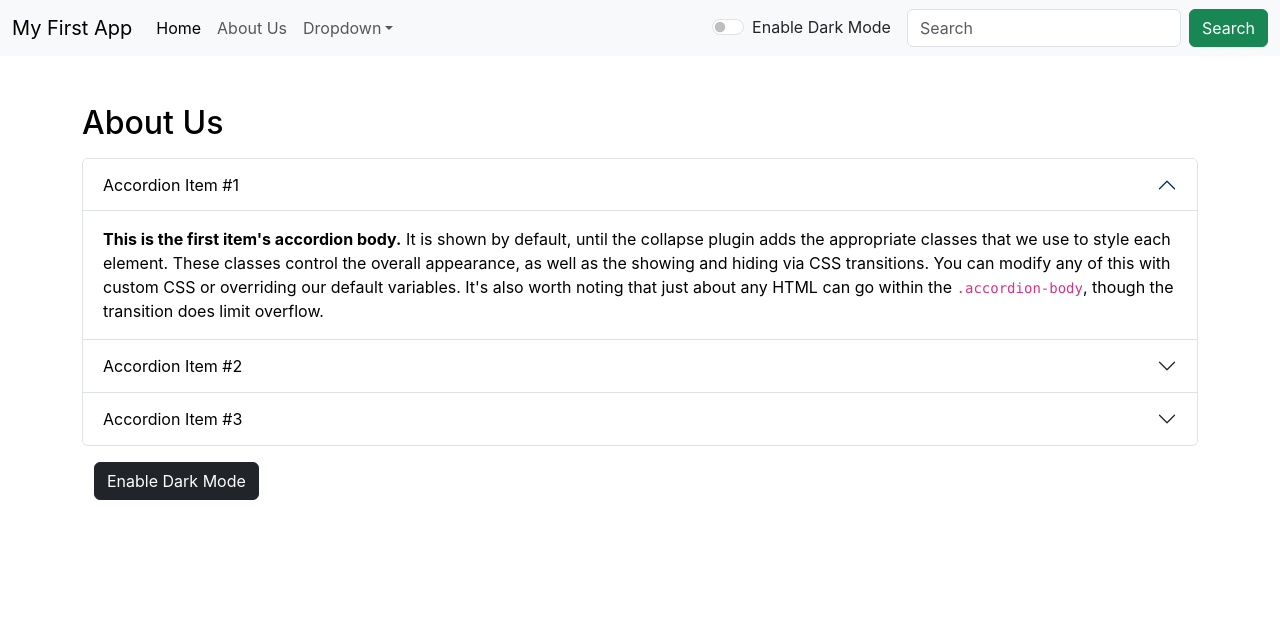
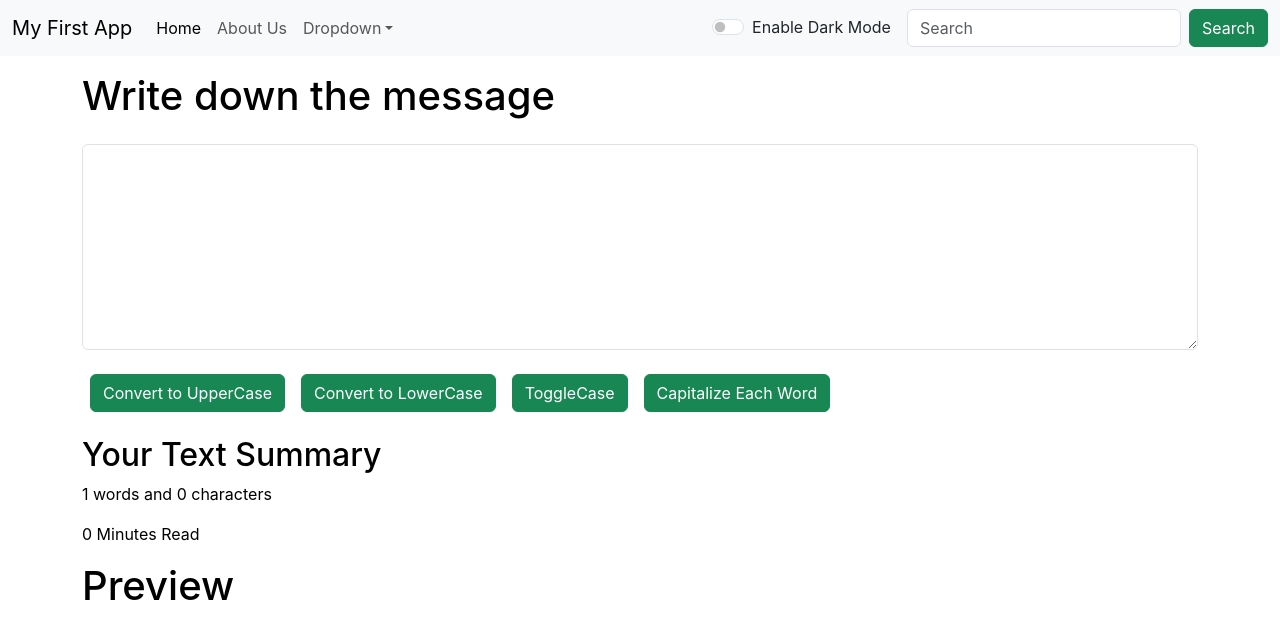
Before and after one commit to neeraj-kumarr/React, a React (Create React App) app in the folder my-app/: page /about in a window 1280 px wide. Shown: the top 638 px of the page. Built offline with nearby package versions, Linux system fonts and the light colour scheme.

Commit message:
Update App.js

```diff
--- a/my-app/src/App.js
+++ b/my-app/src/App.js
@@ -67,9 +67,9 @@ function App() {
 
 
         <Routes>
+          <Route exact path="/" element={<TextForm showAlert={showAlert} heading="Write down the message " mode={mode} />}>
           <Route exact path="/about" element={<About />} />
 
-          <Route exact path="/" element={<TextForm showAlert={showAlert} heading="Write down the message " mode={mode} />}>
           </Route>
 
         </Routes>
```
